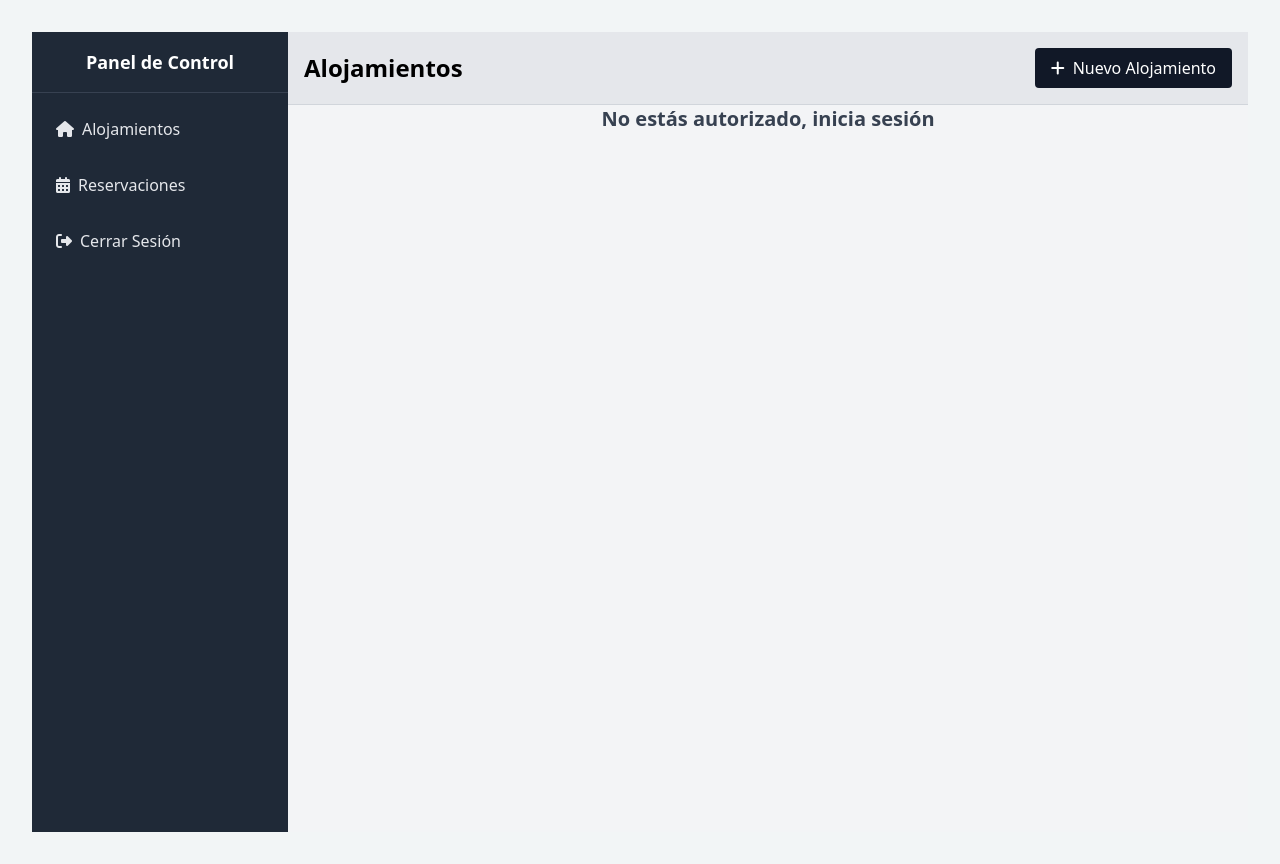
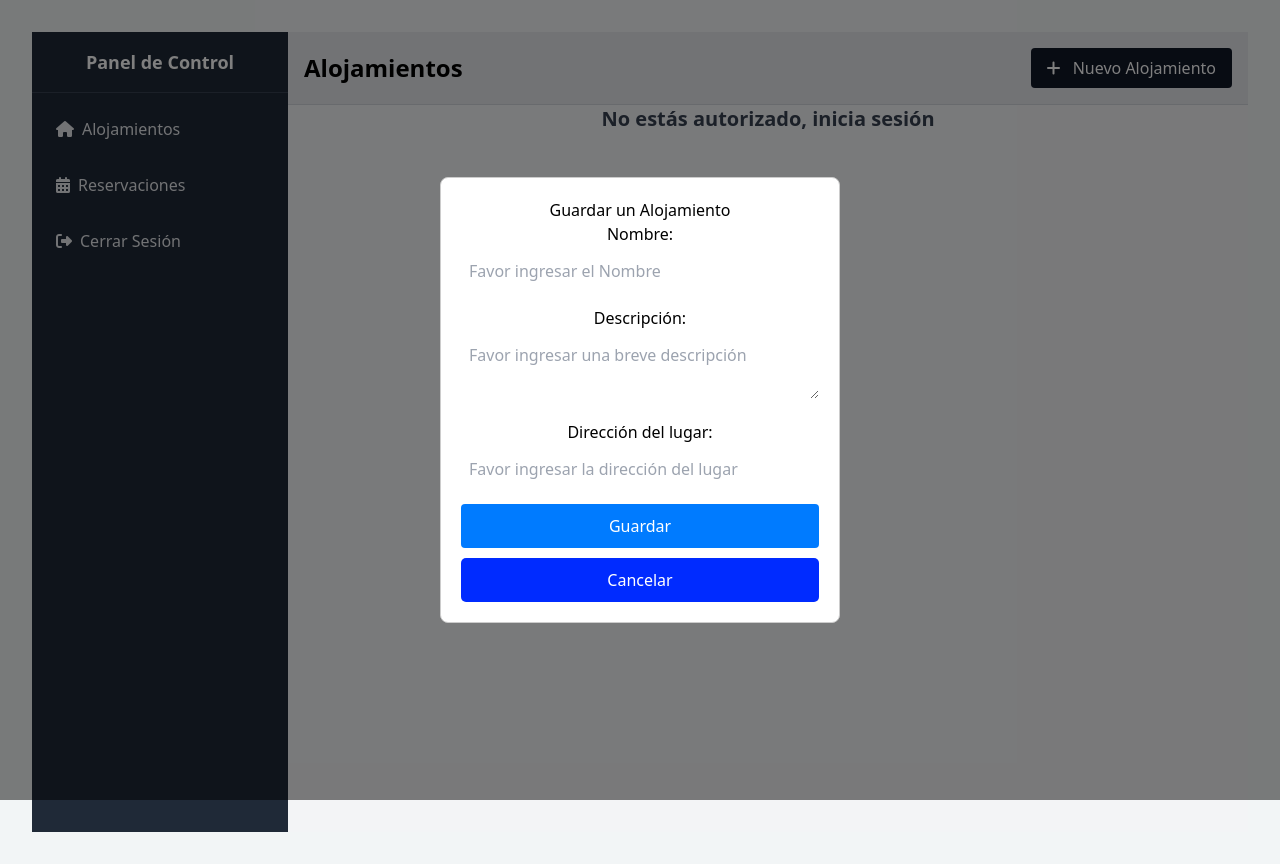
Before and after one commit to LuisTo503/Tarea_API_TOKEN_BOOKING, a React (Vite) app: page /alojamientos in a window 1280 px wide. Both pictures are taken after a click on the button "Nuevo Alojamiento". Built offline with nearby package versions, Linux system fonts and the light colour scheme.

Commit message:
Uniendo Nuevo Alojamiento

```diff
--- a/src/components/Accomodations.jsx
+++ b/src/components/Accomodations.jsx
@@ -2,15 +2,50 @@ import React, { useEffect, useState } from 'react';
 import { getAccomodations, updateAccomodation } from '../services/accomodationServices';
 import Swal from 'sweetalert2';
 import '@fortawesome/fontawesome-free/css/all.min.css';
+import { useForm } from 'react-hook-form';
+import axios from 'axios';
 
 export default function Accomodations() {
     const [accomodations, setAccomodations] = useState([]);
     const [isAuthenticated, setIsAuthenticated] = useState(false);
     const [isSidebarOpen, setIsSidebarOpen] = useState(false);
+    const [isModalOpen, setIsModalOpen] = useState(false); // Estado para el modal
+    const { register, handleSubmit } = useForm(); // Hooks de React Hook Form
 
     const fetchData = async () => {
         const response = await getAccomodations();
         setAccomodations(response);
+    };
+
+    // Guarda una nueva acomodación
+    const saveAccommodation = async (data) => {
+        const token = sessionStorage.getItem('token_bookings');
+        try {
+            const response = await axios.post(
+                "https://apibookingsaccomodations-production.up.railway.app/api/V1/accomodation",
+                {
+                    name: data.nombre,
+                    description: data.descripcion,
+                    address: data.direccion
+                },
+                {
+                    headers: {
+                        'Authorization': `Bearer ${token}`,
+                        'Content-Type': 'application/json'
+                    }
+                }
+            );
+            if (response.status === 201) {
+                console.log("Alojamiento guardado exitosamente!");
+                fetchData(); // Refrescar la lista de alojamientos
+                setIsModalOpen(false); // Cerrar el modal
+            }
+        } catch (error) {
+            console.error("Error al guardar el alojamiento:", error.response?.data || error.message);
+            if (error.response?.data?.errors) {
+                console.log("Errores de validación:", error.response.data.errors);
+            }
+        }
     };
 
     const editar = async (id, initialData) => {
@@ -77,15 +112,14 @@ export default function Accomodations() {
                     <h1 className="text-2xl font-bold">Alojamientos</h1>
                     <button
                         className="bg-gray-900 text-white px-4 py-2 rounded hover:bg-gray-700 hidden md:block"
-                        onClick={() => setIsSidebarOpen(!isSidebarOpen)}>
-                        <i className="fas fa-plus mr-2"></i>Nuevo Alojamiento
+                        onClick={() => setIsModalOpen(true)}> {/* Mostrar el modal */}
+                        <i className="fas fa-plus mr-2"></i> Nuevo Alojamiento
                     </button>
                 </div>
 
                 {/* Lista de Alojamientos */}
                 {isAuthenticated ? (
                     <div className="p-4">
-                    {isAuthenticated ? (
                         <div className="space-y-4">
                             {accomodations.map((item) => (
                                 <div key={item.id} className="flex text-left justify-between p-4 bg-white rounded-lg shadow-md">
@@ -109,14 +143,60 @@ export default function Accomodations() {
                                 </div>
                             ))}
                         </div>
-                    ) : (
-                        <h2 className="text-center text-xl font-semibold text-gray-700">No estás autorizado, inicia sesión</h2>
-                    )}
-                </div>
+                    </div>
                 ) : (
                     <h2 className="text-center text-xl font-semibold text-gray-700">No estás autorizado, inicia sesión</h2>
                 )}
             </main>
+
+            {/* Modal para guardar un alojamiento */}
+            {isModalOpen && (
+                <div className="fixed inset-0 flex items-center justify-center bg-black bg-opacity-50">
+                    <div style={{ maxWidth: '400px', margin: '0 auto', padding: '20px', border: '1px solid #ccc', borderRadius: '8px', background: 'white', color: 'black' }}>
+                        <h1 style={{ textAlign: 'center' }}>Guardar un Alojamiento</h1>
+                        <form onSubmit={handleSubmit(saveAccommodation)}>
+                            <div style={{ marginBottom: '15px' }}>
+                                <label htmlFor="nombre">Nombre: </label>
+                                <input
+                                    type="text"
+                                    placeholder="Favor ingresar el Nombre"
+                                    {...register('nombre', { required: true })}
+                                    style={{ width: '100%', padding: '8px', marginTop: '5px' }}
+                                />
+                            </div>
+
+                            <div style={{ marginBottom: '15px' }}>
+                                <label htmlFor="descripcion">Descripción: </label>
+                                <textarea
+                                    placeholder="Favor ingresar una breve descripción"
+                                    {...register('descripcion', { required: true })}
+                                    style={{ width: '100%', padding: '8px', marginTop: '5px' }}
+                                />
+                            </div>
+
+                            <div style={{ marginBottom: '15px' }}>
+                                <label htmlFor="direccion">Dirección del lugar: </label>
+                                <input
+                                    type="text"
+                                    placeholder="Favor ingresar la dirección del lugar"
+                                    {...register('direccion', { required: true })}
+                                    style={{ width: '100%', padding: '8px', marginTop: '5px' }}
+                                />
+                            </div>
+
+                            <button type="submit" style={{ width: '100%', padding: '10px', backgroundColor: '#007bff', color: '#fff', border: 'none', borderRadius: '4px' }}>
+                            Guardar
+                            </button>
+                            <button
+                                type="button"
+                                onClick={() => setIsModalOpen(false)} // Cerrar el modal
+                                style={{ width: '100%', padding: '10px', backgroundColor: '#002bff', color: 'white', border: 'none', borderRadius: '5px', cursor: 'pointer', marginTop: '10px' }}>
+                                Cancelar
+                            </button>
+                        </form>
+                    </div>
+                </div>
+            )}
         </div>
     );
 }
```
